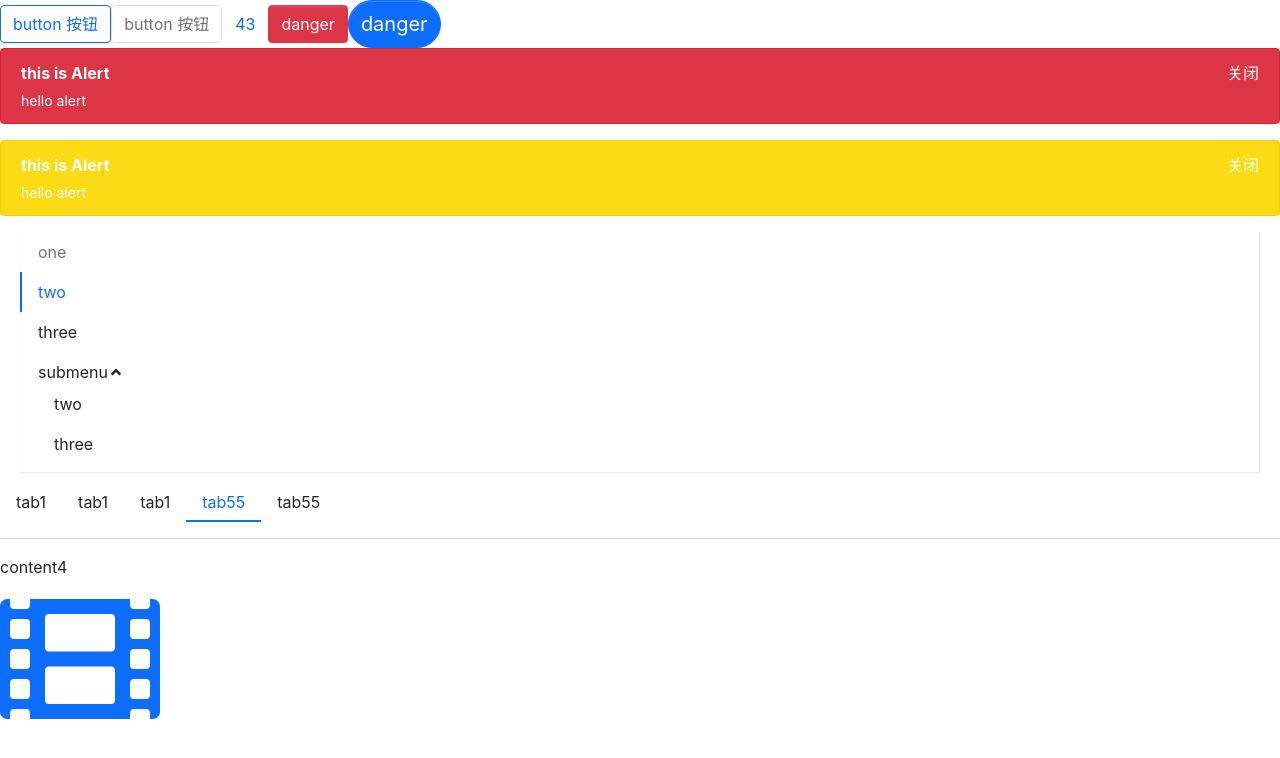
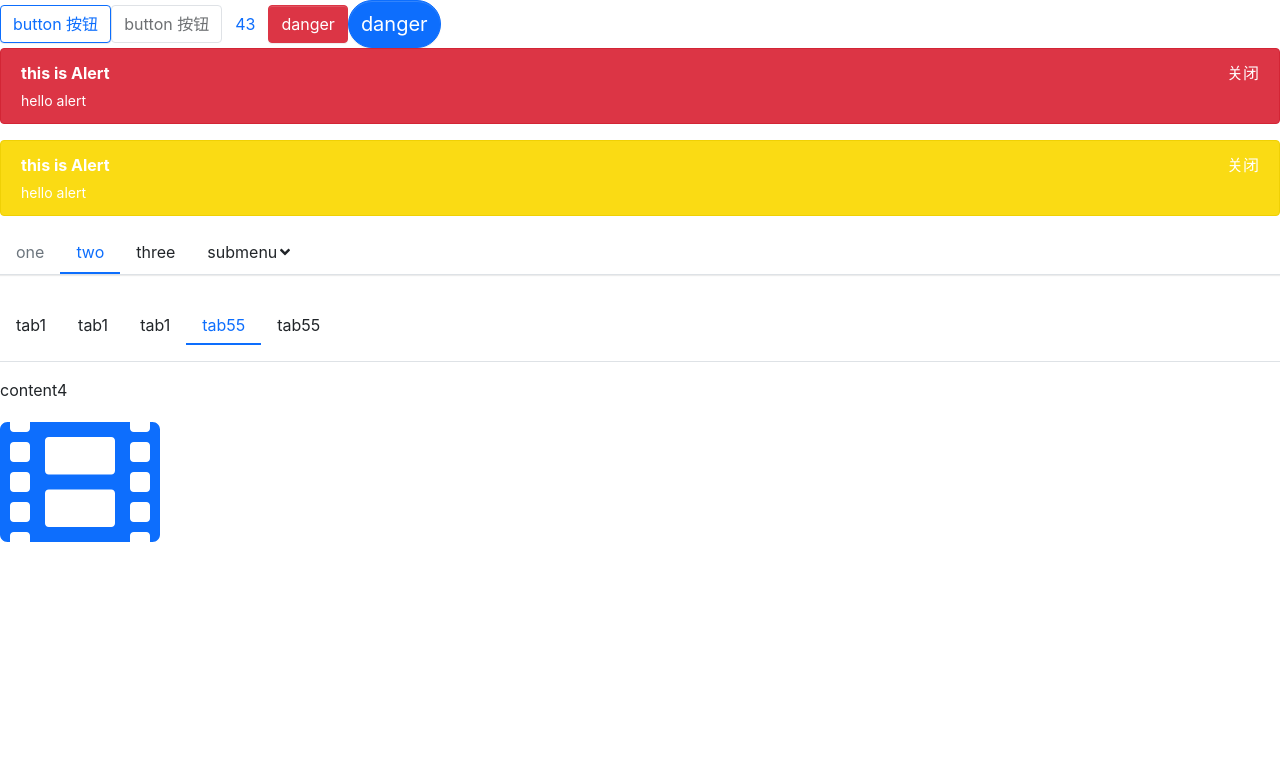
Before and after one commit to path-yu/leaf-ui, a React (Create React App) app: page / in a window 1280 px wide. Shown: the top 758 px of the page. Built offline with nearby package versions, Linux system fonts and the light colour scheme.

Commit message:
编写animation过度动画

```diff
--- a/src/App.tsx
+++ b/src/App.tsx
@@ -33,7 +33,7 @@ function App() {
       {/* <Alert title="this is Alert" description="hello alert" /> */}
       <Alert type="danger" title="this is Alert" description="hello alert" />
       <Alert type="warning" title="this is Alert" description="hello alert" />
-      <Menu mode="vertical" defaultIndex="1" defaultOpenSubMenus={['3']}>
+      <Menu mode="horizontal" defaultIndex="1" defaultOpenSubMenus={['3']}>
         <MenuItem disabled>one</MenuItem>
         <MenuItem>two</MenuItem>
         <MenuItem>three</MenuItem>
--- /dev/null
+++ b/src/styles/_animation.scss
@@ -0,0 +1,4 @@
+@include zoom-animation('top', scaleY(0), scaleY(1), center top);
+@include zoom-animation('left', scale(.45, .45), scale(1, 1), top left);
+@include zoom-animation('right', scale(.45, .45), scale(1, 1), top right);
+@include zoom-animation('bottom', scaleY(0), scaleY(1), center bottom);
--- a/src/styles/_mixin.scss
+++ b/src/styles/_mixin.scss
@@ -34,6 +34,35 @@
     }
 }
 
+@mixin zoom-animation($direction:'top',
+    $scaleStart: scaleY(0),
+    $scaleEnd: scaleY(1),
+    $origin: center top, ) {
+    .zoom-in-#{$direction}-enter {
+        opacity: 0;
+        transform: $scaleStart;
+    }
+
+    .zoom-in-#{$direction}-enter-active {
+        opacity: 0;
+        transform: $scaleStart;
+        transition: transform 300ms cubic-bezier(0.23, 1, 0.32, 1) 100ms,
+            opacity 300ms cubic-bezier(0.23, 1, 0.32, 1) 100ms;
+        transform-origin: $origin
+    }
+
+    .zoom-in-#{$direction}-exit {
+        opacity: 1;
+    }
+
+    .zoom-in-#{$direction}-exit-active {
+        opacity: 0;
+        transform: $scaleStart;
+        transition: transform 300ms cubic-bezier(0.23, 1, 0.32, 1) 100ms, opacity 300ms cubic-bezier(0.23, 1, 0.32, 1) 100ms;
+        transform-origin: $origin;
+    }
+}
+
 @mixin border-right-radius($raduis) {
     border-top-right-radius: $raduis;
     border-bottom-right-radius: $raduis;
--- a/src/styles/index.scss
+++ b/src/styles/index.scss
@@ -6,6 +6,9 @@
 
 //mixin
 @import "./mixin";
+
+// animation
+@import "animation";
 
 // common
 @import "./common";
```
